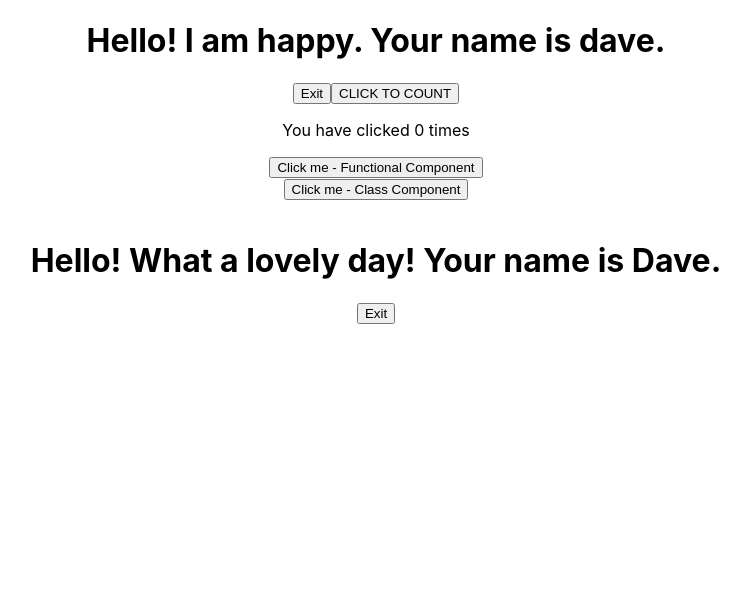
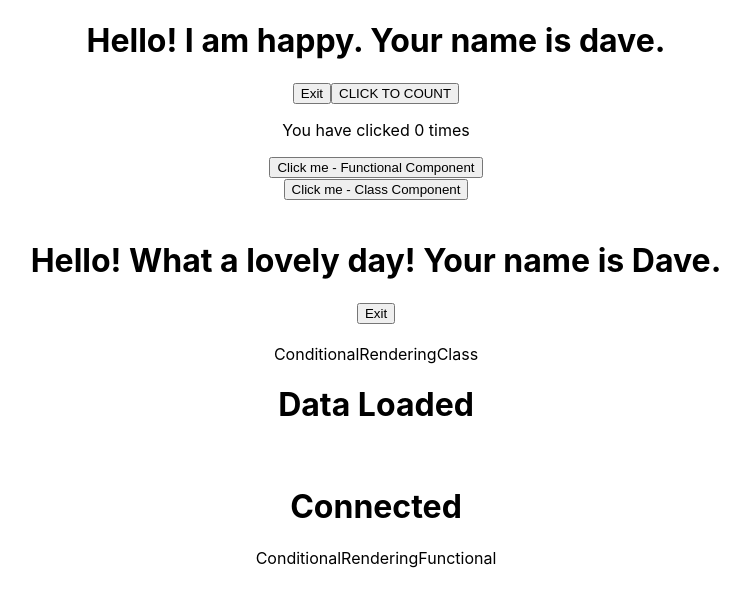
Before and after one commit to andrewcargill/gitpod-react, a React (Create React App) app in the folder my-app/: page / in a window 1280 px wide. Shown: the top 606 px of the page, without its empty margins (264-1014 px from the left). Built offline with nearby package versions, Linux system fonts and the light colour scheme.

Commit message:
Conditional Rendering

```diff
--- a/my-app/src/App.js
+++ b/my-app/src/App.js
@@ -4,6 +4,8 @@ import StatefulGreetingWithPrevState from './components/StatefulGreetingWithPrev
 import EventsFunctional from './components/EventsFunctional';
 import EventsClass from './components/EventsClass';
 import EventBinding from './components/EventBinding';
+import ConditionalRenderingClass from './components/ConditionalRenderingClass';
+import ConditionalRenderingFunctional from './components/ConditionalRenderingFunctional';
 
 function App() {
   return (
@@ -13,6 +15,10 @@ function App() {
       <EventsClass />
       <br />
       <EventBinding greeting="What a lovely day!" name="Dave"/>
+      <br />
+      <ConditionalRenderingClass />
+      <br />
+      <ConditionalRenderingFunctional connected={true} />
     </div>
   );
 }
--- /dev/null
+++ b/my-app/src/components/ConditionalRenderingClass.js
@@ -0,0 +1,27 @@
+import React, { Component } from 'react'
+
+export class ConditionalRenderingClass extends Component {
+    constructor(props) {
+      super(props)
+
+      this.state = {
+         isLoaded: true
+      }
+    }
+  render() {
+    return (
+      <div>
+
+        <div>
+            ConditionalRenderingClass
+        </div>
+        <div>
+            <h1>{this.state.isLoaded ? 'Data Loaded' : 'Loading... '}</h1>
+        </div>
+
+        </div>
+    )
+  }
+}
+
+export default ConditionalRenderingClass
--- /dev/null
+++ b/my-app/src/components/ConditionalRenderingFunctional.js
@@ -0,0 +1,14 @@
+import React from 'react'
+
+function ConditionalRenderingFunctional(props) {
+  return (
+    <div>
+        <h1>{props.connected ? 'Connected' : 'Not Connected'}</h1>
+        <div>
+        ConditionalRenderingFunctional
+        </div>
+    </div>
+  )
+}
+
+export default ConditionalRenderingFunctional
```
